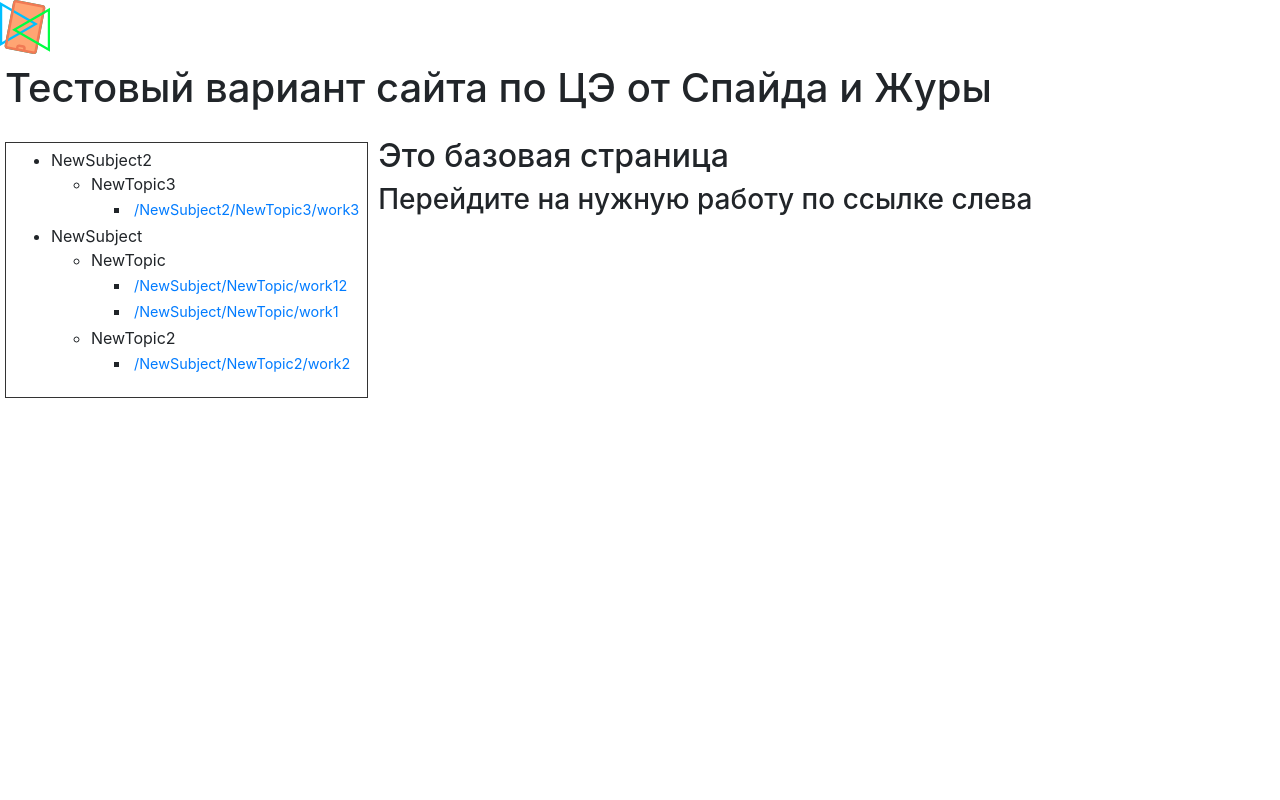
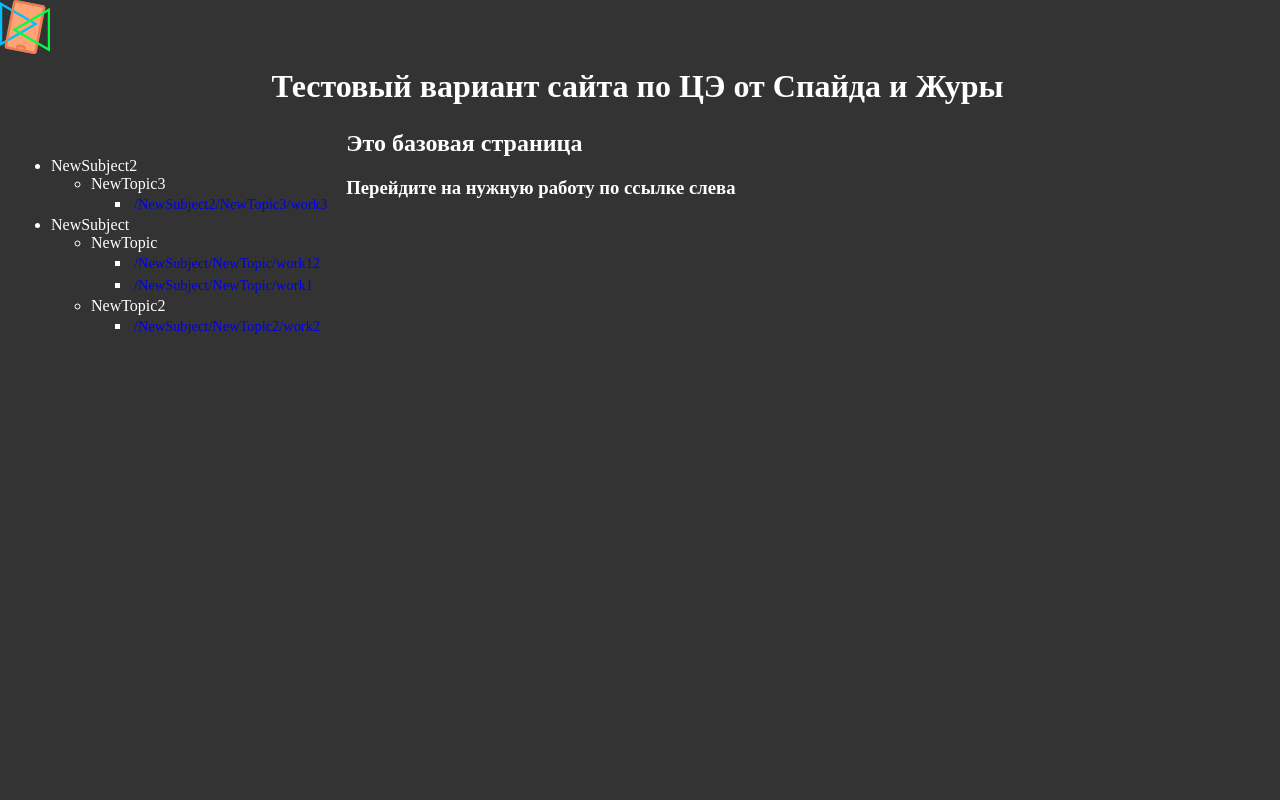
Before and after one commit to laterem/laterem, a Django app: page / in a window 1280 px wide. Run offline with Django 4.2, Linux system fonts and the light colour scheme.

Commit message:
~ Малые правки дизайна

```diff
--- a/core_app/templates/base.html
+++ b/core_app/templates/base.html
@@ -2,13 +2,15 @@
 {% load taskview_tags %}
 <!DOCTYPE html>
 <html>
-    <link rel="stylesheet" href="https://cdn.jsdelivr.net/npm/bootstrap@4.3.1/dist/css/bootstrap.min.css" integrity="sha384-ggOyR0iXCbMQv3Xipma34MD+dH/1fQ784/j6cY/iJTQUOhcWr7x9JvoRxT2MZw1T" crossorigin="anonymous">
+    <!-- <link rel="stylesheet" href="https://cdn.jsdelivr.net/npm/bootstrap@4.3.1/dist/css/bootstrap.min.css" integrity="sha384-ggOyR0iXCbMQv3Xipma34MD+dH/1fQ784/j6cY/iJTQUOhcWr7x9JvoRxT2MZw1T" crossorigin="anonymous"> -->
     <head>
         <meta charset="UTF-8"/>
-        <!-- <link rel="shortcut icon" type="image/png" href="{% static 'favicon.ico' %}"/> -->
+        <link rel="shortcut icon" type="image/png" href="{% static 'outline.svg' %}"/>
         <title>{{title}}</title>
         <style type="text/css">
             body {
+                background: #333; /* Цвет фона */
+                color: #fff; /* Цвет текста */
              margin: 0; /* Обнуляем отступы браузера */
             }
             h1 {
@@ -59,11 +61,15 @@
                 cursor: pointer;
                 border-radius: 16px;
             }
+            #foot { /* Нижний блок */
+                padding: 5px; /* Поля вокруг текста */
+                clear: both; /* Отменяем обтекание */
+            }
            </style>
     </head>
     <body>
         <img src="{% static 'main.svg' %}" width="50"/>
-        <h1>Тестовый вариант сайта по ЦЭ от Спайда и Журы</h1>
+        <h1 align="center">Тестовый вариант сайта по ЦЭ от Спайда и Журы</h1>
         <div id="menu">
             {% tree "workdir" %}
         </div>
@@ -71,5 +77,10 @@
             {% block content %}
             {% endblock %}
         </div>
+        <div id="foot" style="position: absolute; bottom: 0">
+            {% block foot %}
+            {% endblock %}
+        </div>
+
     </body>
 </html>
--- a/core_app/templates/work_base.html
+++ b/core_app/templates/work_base.html
@@ -3,6 +3,8 @@
 {% block content %}
     <h1>{{work_title}}</h1>
     {{additional_text}}
+{% endblock %}
+{% block foot %}
     {% with button_list_items=task_names %}
         {% include "button_list.html" %}
     {% endwith %}
```
Also changed, not shown: core_app/static/outline.svg (added).
